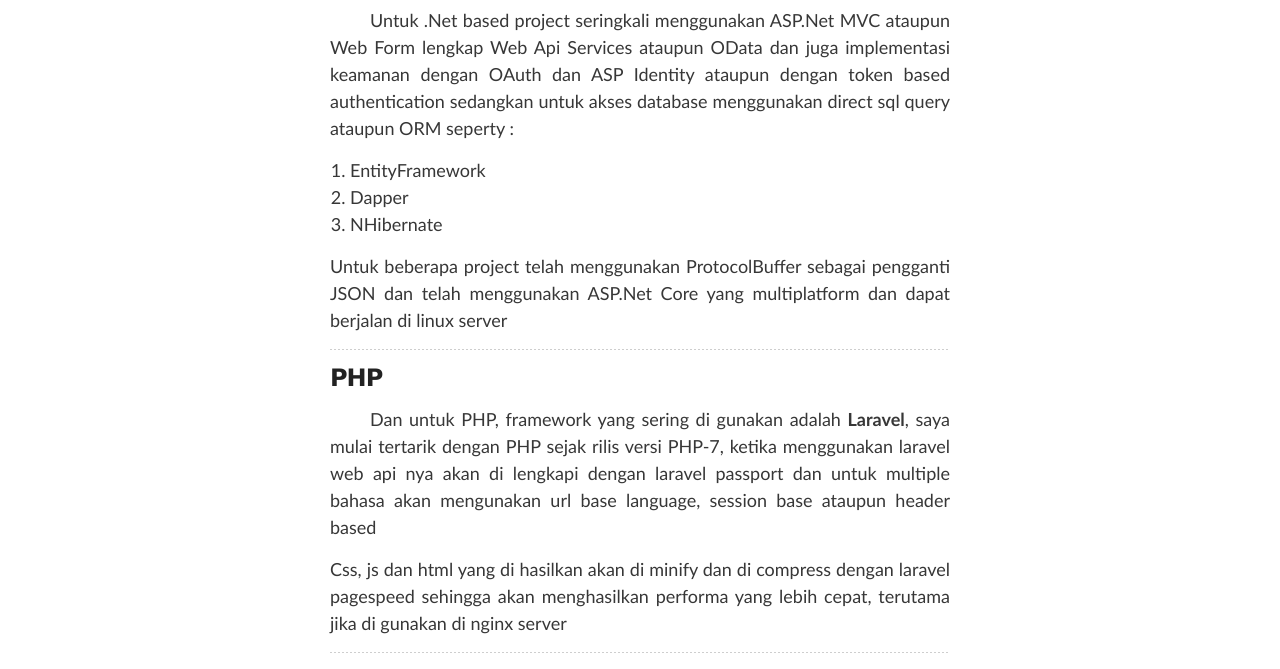
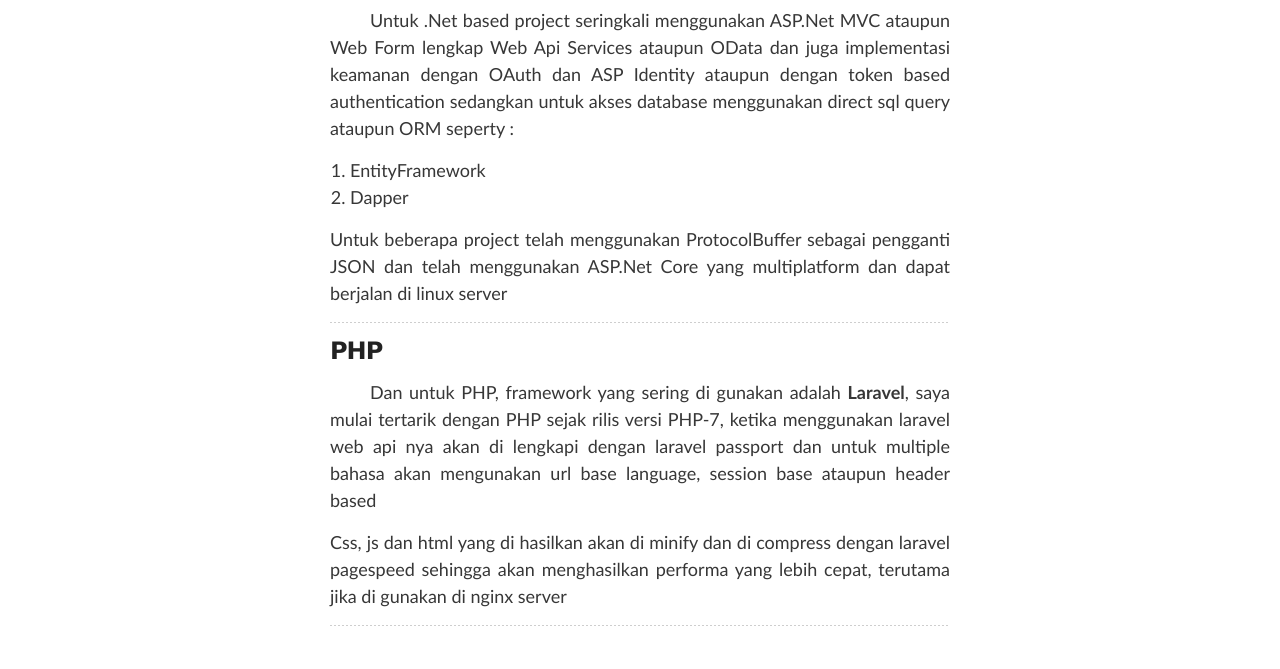
Before and after one commit to 5arif/5arif.github.io, a plain HTML site: page index.html in a window 1280 px wide. Shown: the part 883-1552 px from the top of the page. Drawn offline with Linux system fonts and the light colour scheme.

Commit message:
remove NHibernate

```diff
--- a/index.html
+++ b/index.html
@@ -71,7 +71,7 @@
       <ol>
         <li>EntityFramework</li>
         <li>Dapper</li>
-        <li>NHibernate</li>
+        <!-- <li>NHibernate</li> -->
       </ol>
       <p class="text-justify">
         Untuk beberapa project telah menggunakan ProtocolBuffer sebagai pengganti JSON
```
